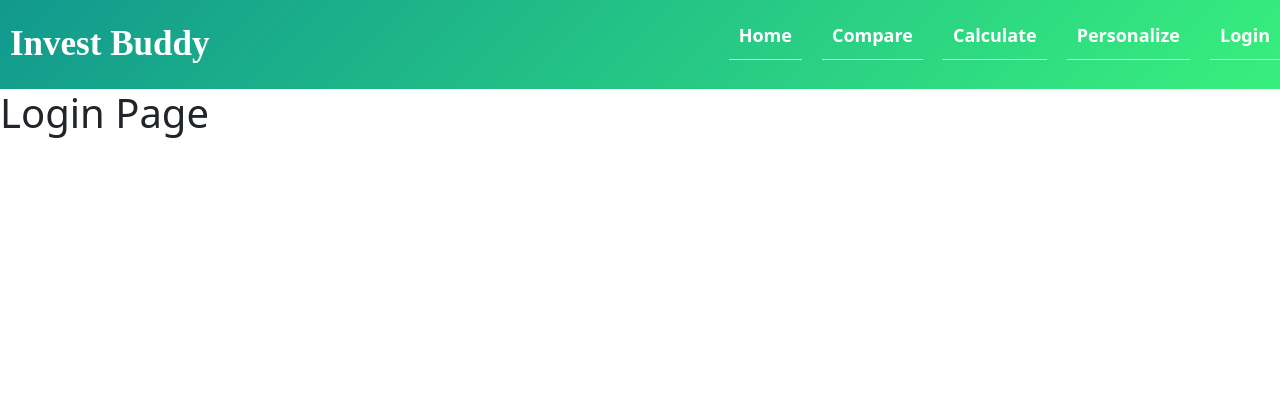
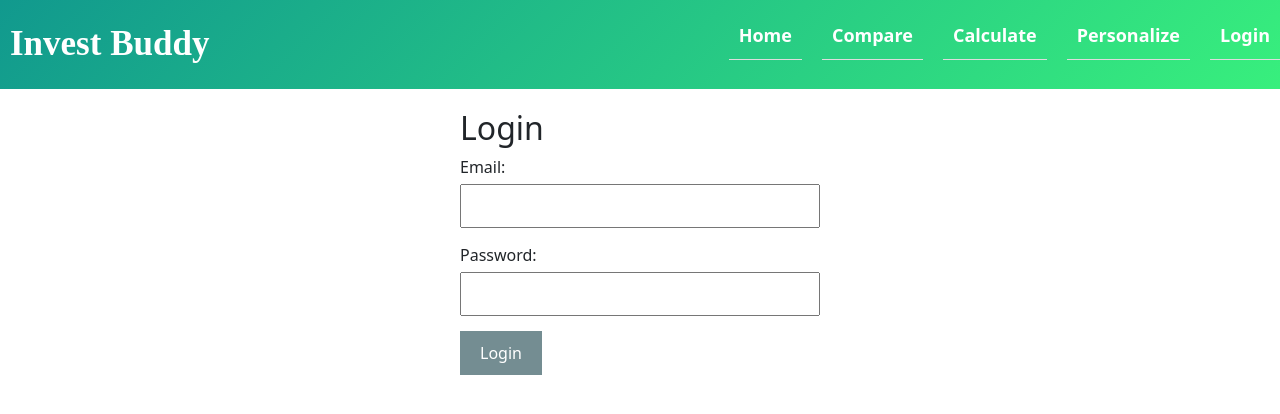
Before and after one commit to tanisha290/mfunds, a React (Create React App) app: page /login in a window 1280 px wide. Shown: the top 414 px of the page. Built offline with nearby package versions, Linux system fonts and the light colour scheme; the HTML template or start-up script is replaced by a standard one.

Commit message:
Added The login page

```diff
--- a/src/pages/Login.js
+++ b/src/pages/Login.js
@@ -1,7 +1,77 @@
-import React from "react";
+import React, { useState } from "react";
 
 function Login() {
-    return <h1>Login Page</h1>;
+  const [email, setEmail] = useState("");
+  const [password, setPassword] = useState("");
+
+  const handleSubmit = async (e) => {
+    e.preventDefault();
+
+    const userData = { email, password };
+
+    try {
+      const response = await fetch("http://localhost:5000/api/login", {
+        method: "POST",
+        headers: {
+          "Content-Type": "application/json",
+        },
+        body: JSON.stringify(userData),
+      });
+
+      if (response.ok) {
+        const data = await response.json();
+        alert("Login successful!");
+        console.log("Response from server:", data);
+      } else {
+        alert("Login failed. Please check your credentials.");
+      }
+    } catch (error) {
+      console.error("Error during login:", error);
+      alert("An error occurred. Please try again later.");
+    }
+  };
+
+  return (
+    <div style={{ maxWidth: "400px", margin: "auto", padding: "20px" }}>
+      <h2>Login</h2>
+      <form onSubmit={handleSubmit}>
+        <div style={{ marginBottom: "15px" }}>
+          <label htmlFor="email">Email:</label>
+          <input
+            type="email"
+            id="email"
+            value={email}
+            onChange={(e) => setEmail(e.target.value)}
+            required
+            style={{ width: "100%", padding: "8px", marginTop: "5px" }}
+          />
+        </div>
+        <div style={{ marginBottom: "15px" }}>
+          <label htmlFor="password">Password:</label>
+          <input
+            type="password"
+            id="password"
+            value={password}
+            onChange={(e) => setPassword(e.target.value)}
+            required
+            style={{ width: "100%", padding: "8px", marginTop: "5px" }}
+          />
+        </div>
+        <button
+          type="submit"
+          style={{
+            padding: "10px 20px",
+            backgroundColor: "#748D92",
+            color: "#fff",
+            border: "none",
+            cursor: "pointer",
+          }}
+        >
+          Login
+        </button>
+      </form>
+    </div>
+  );
 }
 
 export default Login;
```
